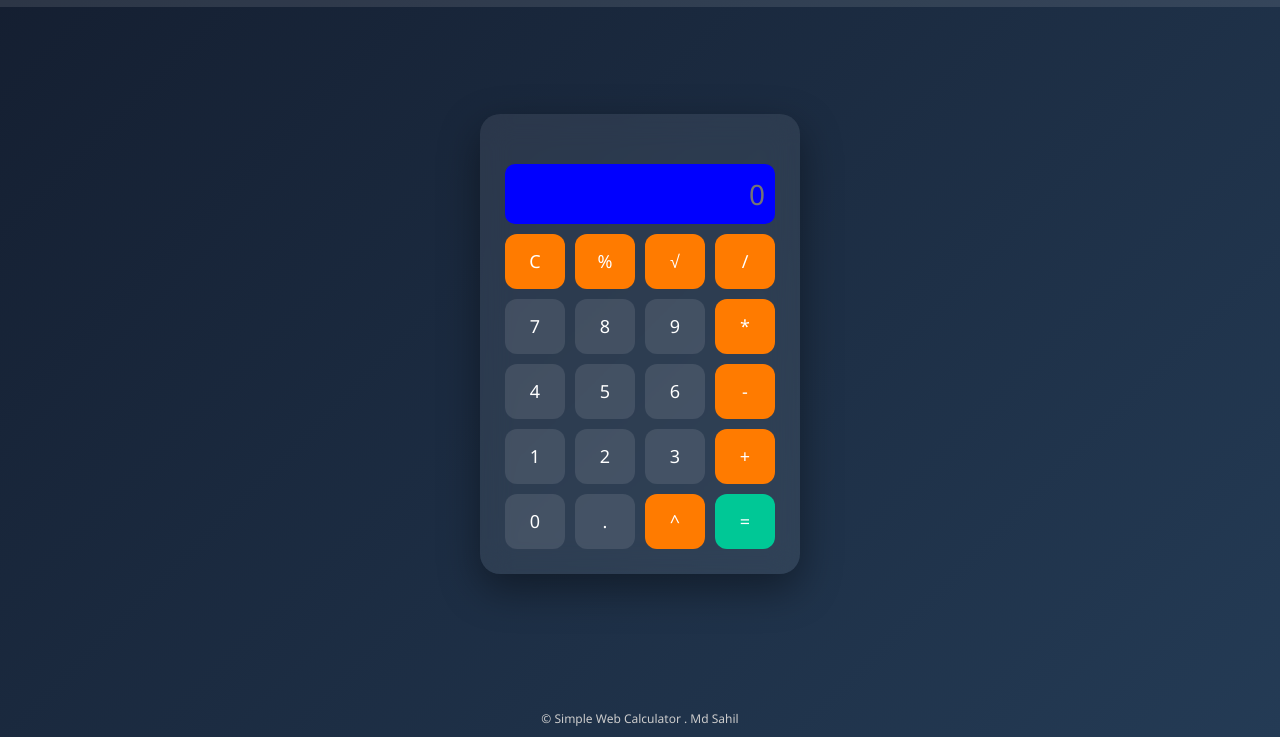
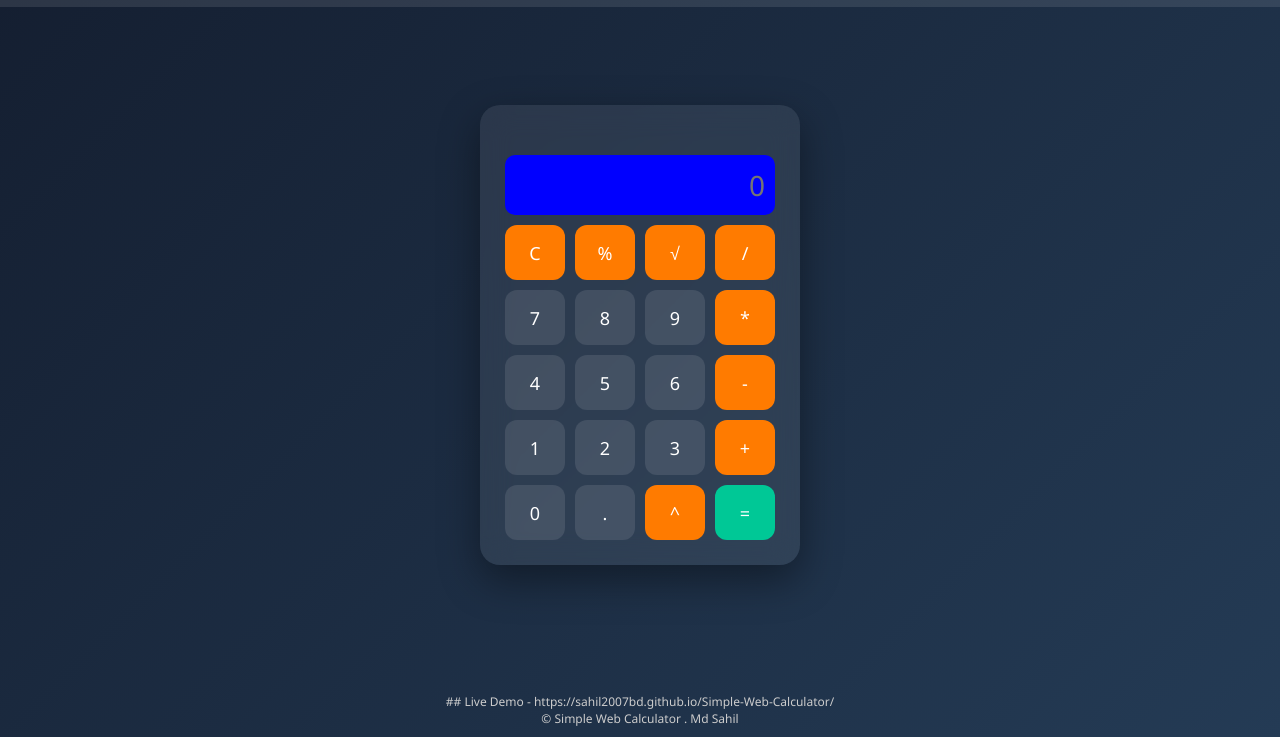
Before and after one commit to Sahil2007BD/Simple-Web-Calculator, a plain HTML site: page index.html in a window 1280 px wide. Shown: the part 63-800 px from the top of the page. Drawn offline with Linux system fonts and the light colour scheme.

Commit message:
Update index.html

```diff
--- a/index.html
+++ b/index.html
@@ -56,6 +56,7 @@
 </div>
 
 <footer>
+    <p>## Live Demo - https://sahil2007bd.github.io/Simple-Web-Calculator/ </p>
     <p>&copy;  Simple Web Calculator .  Md Sahil</p>
 </footer>
 
```
